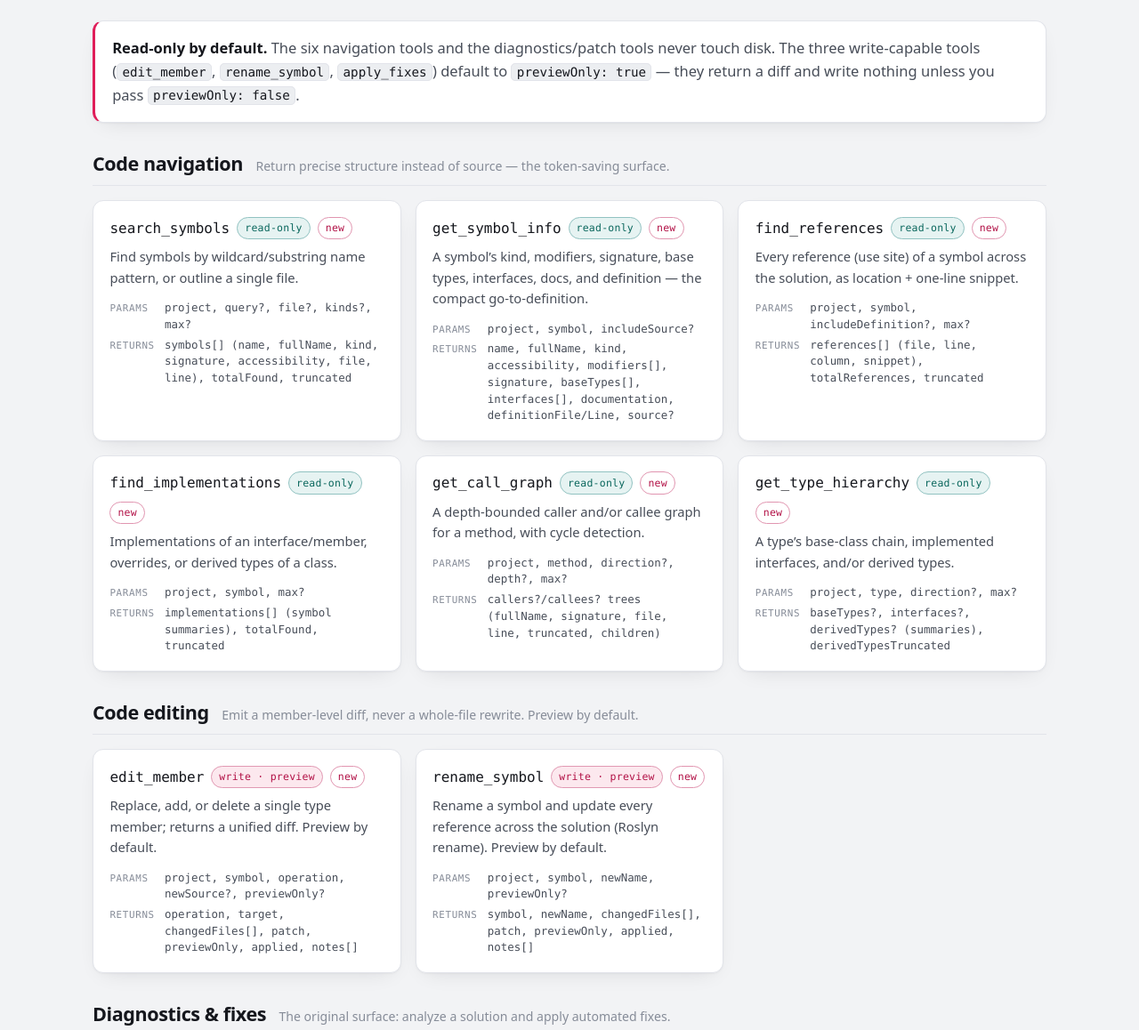
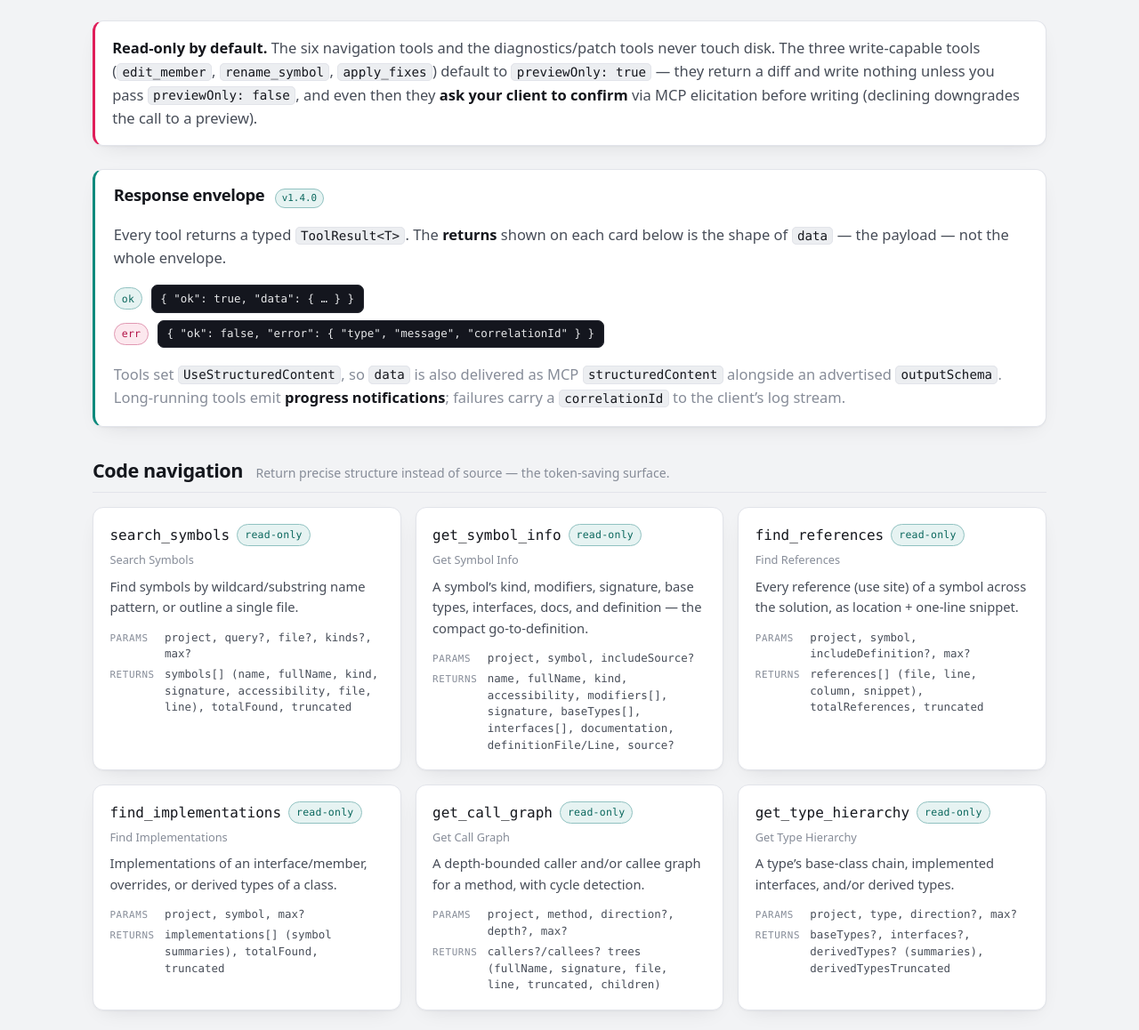
Before and after one commit to Atypical-Consulting/RoselineMCP, an Astro site in the folder website/: page /RoselineMCP/tools in a window 1280 px wide. Shown: the part 372-1530 px from the top of the page at 89% size. Built offline with nearby package versions, Linux system fonts and the light colour scheme; Astro itself is replaced by a stand-in of ours; no server answers.

Commit message:
docs(website): align tools page with the v1.4.0 contract
The tools page still showed the pre-1.4.0 flat response shape. Now:
- adds a response-envelope callout ({ ok, data } / { ok, error }, structured
  content + outputSchema)
- shows each tool's human Title and capability pills (progress, confirms via
  elicitation) — sourced from the actual [McpServerTool] annotations
- gives each tool an anchor id + self-link
- drops the stale "new" badges (those tools shipped in 1.3.0)

Also adds a hard rule to CLAUDE.md: when you change code you MUST check and
update the aligned docs in the same change (this drift is exactly why).

Co-Authored-By: Claude Opus 4.8 (1M context) <noreply@anthropic.com>

```diff
--- a/website/src/data/tools.ts
+++ b/website/src/data/tools.ts
@@ -2,86 +2,88 @@ export type ToolKind = 'read' | 'write' | 'diagnostics';
 
 export interface Tool {
   name: string;        // MCP wire name (snake_case)
+  title: string;       // human-readable Title advertised to clients (v1.4.0)
   group: string;
   kind: ToolKind;
   summary: string;
   params: string;
-  returns: string;
-  isNew?: boolean;
+  returns: string;     // shape of the `data` payload (nested inside the ToolResult envelope)
+  progress?: boolean;  // emits MCP progress notifications
+  confirms?: boolean;  // asks the client to confirm via elicitation before writing
 }
 
 export const tools: Tool[] = [
-  // ── New: code navigation (read-only, token-efficient) ──
+  // ── Code navigation (read-only, token-efficient) ──
   {
-    name: 'search_symbols', group: 'Code navigation', kind: 'read', isNew: true,
+    name: 'search_symbols', title: 'Search Symbols', group: 'Code navigation', kind: 'read',
     summary: 'Find symbols by wildcard/substring name pattern, or outline a single file.',
     params: 'project, query?, file?, kinds?, max?',
     returns: 'symbols[] (name, fullName, kind, signature, accessibility, file, line), totalFound, truncated',
   },
   {
-    name: 'get_symbol_info', group: 'Code navigation', kind: 'read', isNew: true,
+    name: 'get_symbol_info', title: 'Get Symbol Info', group: 'Code navigation', kind: 'read',
     summary: 'A symbol’s kind, modifiers, signature, base types, interfaces, docs, and definition — the compact go-to-definition.',
     params: 'project, symbol, includeSource?',
     returns: 'name, fullName, kind, accessibility, modifiers[], signature, baseTypes[], interfaces[], documentation, definitionFile/Line, source?',
   },
   {
-    name: 'find_references', group: 'Code navigation', kind: 'read', isNew: true,
+    name: 'find_references', title: 'Find References', group: 'Code navigation', kind: 'read',
     summary: 'Every reference (use site) of a symbol across the solution, as location + one-line snippet.',
     params: 'project, symbol, includeDefinition?, max?',
     returns: 'references[] (file, line, column, snippet), totalReferences, truncated',
   },
   {
-    name: 'find_implementations', group: 'Code navigation', kind: 'read', isNew: true,
+    name: 'find_implementations', title: 'Find Implementations', group: 'Code navigation', kind: 'read',
     summary: 'Implementations of an interface/member, overrides, or derived types of a class.',
     params: 'project, symbol, max?',
     returns: 'implementations[] (symbol summaries), totalFound, truncated',
   },
   {
-    name: 'get_call_graph', group: 'Code navigation', kind: 'read', isNew: true,
+    name: 'get_call_graph', title: 'Get Call Graph', group: 'Code navigation', kind: 'read',
     summary: 'A depth-bounded caller and/or callee graph for a method, with cycle detection.',
     params: 'project, method, direction?, depth?, max?',
     returns: 'callers?/callees? trees (fullName, signature, file, line, truncated, children)',
   },
   {
-    name: 'get_type_hierarchy', group: 'Code navigation', kind: 'read', isNew: true,
+    name: 'get_type_hierarchy', title: 'Get Type Hierarchy', group: 'Code navigation', kind: 'read',
     summary: 'A type’s base-class chain, implemented interfaces, and/or derived types.',
     params: 'project, type, direction?, max?',
     returns: 'baseTypes?, interfaces?, derivedTypes? (summaries), derivedTypesTruncated',
   },
-  // ── New: code editing (write, preview by default) ──
+  // ── Code editing (write, preview by default, confirms before writing) ──
   {
-    name: 'edit_member', group: 'Code editing', kind: 'write', isNew: true,
+    name: 'edit_member', title: 'Edit Member', group: 'Code editing', kind: 'write', confirms: true,
     summary: 'Replace, add, or delete a single type member; returns a unified diff. Preview by default.',
     params: 'project, symbol, operation, newSource?, previewOnly?',
     returns: 'operation, target, changedFiles[], patch, previewOnly, applied, notes[]',
   },
   {
-    name: 'rename_symbol', group: 'Code editing', kind: 'write', isNew: true,
+    name: 'rename_symbol', title: 'Rename Symbol', group: 'Code editing', kind: 'write', confirms: true, progress: true,
     summary: 'Rename a symbol and update every reference across the solution (Roslyn rename). Preview by default.',
     params: 'project, symbol, newName, previewOnly?',
     returns: 'symbol, newName, changedFiles[], patch, previewOnly, applied, notes[]',
   },
-  // ── Existing: diagnostics & fixes ──
+  // ── Diagnostics & fixes ──
   {
-    name: 'analyze_solution', group: 'Diagnostics & fixes', kind: 'diagnostics',
-    summary: 'Analyze an entire C# solution for diagnostics, with filtering. Also accepts an http(s) Git URL.',
+    name: 'analyze_solution', title: 'Analyze Solution', group: 'Diagnostics & fixes', kind: 'diagnostics', progress: true,
+    summary: 'Analyze an entire C# solution for diagnostics, with filtering. Also accepts an http(s) Git URL (the one open-world tool).',
     params: 'pathOrGit, branch?, include?, exclude?, severity?, maxDiagnostics?',
     returns: 'solution, projects, diagnosticSummary, topDiagnostics[]',
   },
   {
-    name: 'list_diagnostics', group: 'Diagnostics & fixes', kind: 'diagnostics',
+    name: 'list_diagnostics', title: 'List Diagnostics', group: 'Diagnostics & fixes', kind: 'diagnostics',
     summary: 'Detailed diagnostics for a project, with statistics and suggested fixable IDs.',
     params: 'project, ids?, files?, max?',
     returns: 'project, totalDiagnostics, diagnostics[], stats, suggestedFixableIds[]',
   },
   {
-    name: 'apply_fixes', group: 'Diagnostics & fixes', kind: 'write',
+    name: 'apply_fixes', title: 'Apply Fixes', group: 'Diagnostics & fixes', kind: 'write', confirms: true, progress: true,
     summary: 'Apply automated code fixes for diagnostic IDs. Preview by default.',
     params: 'project, ids, previewOnly?',
     returns: 'project, fixedCount, fixersApplied[], changedFiles[], patch, notes[], previewOnly',
   },
   {
-    name: 'create_patch', group: 'Diagnostics & fixes', kind: 'diagnostics',
+    name: 'create_patch', title: 'Create Patch', group: 'Diagnostics & fixes', kind: 'diagnostics',
     summary: 'Generate a unified diff between two text versions. Pure text, no filesystem.',
     params: 'before, after, fileName?, ignoreWhitespace?, ignoreCase?',
     returns: 'patch, hasChanges, linesAdded, linesRemoved, fileName, summary',
--- a/website/src/pages/tools.astro
+++ b/website/src/pages/tools.astro
@@ -25,7 +25,22 @@ const groupBlurb: Record<string, string> = {
           diagnostics/patch tools never touch disk. The three write-capable tools
           (<code>edit_member</code>, <code>rename_symbol</code>, <code>apply_fixes</code>) default to
           <code>previewOnly: true</code> — they return a diff and write nothing unless you pass
-          <code>previewOnly: false</code>.</p>
+          <code>previewOnly: false</code>, and even then they <strong>ask your client to confirm</strong>
+          via MCP elicitation before writing (declining downgrades the call to a preview).</p>
+      </div>
+
+      <div class="envelope">
+        <div class="env-head"><h2>Response envelope</h2><span class="v-tag mono">v1.4.0</span></div>
+        <p>Every tool returns a typed <code>ToolResult&lt;T&gt;</code>. The <strong>returns</strong> shown
+          on each card below is the shape of <code>data</code> — the payload — not the whole envelope.</p>
+        <div class="env-shapes">
+          <div class="env-row"><span class="pill read">ok</span><code class="mono">{`{ "ok": true, "data": { … } }`}</code></div>
+          <div class="env-row"><span class="pill write">err</span><code class="mono">{`{ "ok": false, "error": { "type", "message", "correlationId" } }`}</code></div>
+        </div>
+        <p class="muted" style="margin-bottom:0">Tools set <code>UseStructuredContent</code>, so
+          <code>data</code> is also delivered as MCP <code>structuredContent</code> alongside an advertised
+          <code>outputSchema</code>. Long-running tools emit <strong>progress notifications</strong>;
+          failures carry a <code>correlationId</code> to the client’s log stream.</p>
       </div>
 
       {groups.map((g) => (
@@ -33,12 +48,14 @@ const groupBlurb: Record<string, string> = {
           <div class="rg-head"><h2>{g}</h2><span class="rg-blurb">{groupBlurb[g]}</span></div>
           <div class="rgrid">
             {tools.filter((t) => t.group === g).map((t) => (
-              <div class="rcard">
+              <div class="rcard" id={t.name}>
                 <div class="rc-top">
-                  <code class="rc-name">{t.name}</code>
+                  <a class="rc-name mono" href={`#${t.name}`}>{t.name}</a>
                   <span class={`pill ${t.kind === 'write' ? 'write' : 'read'}`}>{kindLabel[t.kind]}</span>
-                  {t.isNew && <span class="pill new">new</span>}
+                  {t.progress && <span class="pill cap">progress</span>}
+                  {t.confirms && <span class="pill cap">confirms</span>}
                 </div>
+                <div class="rc-title">{t.title}</div>
                 <p class="rc-sum">{t.summary}</p>
                 <dl class="rc-io">
                   <dt>params</dt><dd class="mono">{t.params}</dd>
@@ -60,6 +77,18 @@ const groupBlurb: Record<string, string> = {
   </section>
 
   <style>
+    /* response-envelope callout */
+    .envelope { background: var(--surface); border: 1px solid var(--line); border-left: 3px solid var(--teal);
+      border-radius: 12px; padding: 1.15rem 1.3rem; margin: 1.6rem 0 2.4rem; box-shadow: var(--shadow); }
+    .env-head { display: flex; align-items: baseline; gap: .7rem; margin-bottom: .5rem; }
+    .env-head h2 { margin: 0; font-size: 1.15rem; }
+    .v-tag { font-size: .68rem; color: var(--teal-ink); border: 1px solid color-mix(in srgb, var(--teal) 38%, var(--line));
+      background: var(--teal-soft); border-radius: 999px; padding: .1rem .45rem; }
+    .env-shapes { display: flex; flex-direction: column; gap: .5rem; margin: .9rem 0; }
+    .env-row { display: flex; align-items: center; gap: .6rem; flex-wrap: wrap; }
+    .env-row code { background: var(--code-bg); color: var(--code-fg); border: 1px solid var(--code-line);
+      border-radius: 7px; padding: .3rem .6rem; font-size: .78rem; overflow-x: auto; }
+
     .rgroup { margin: 2.2rem 0; }
     .rg-head { display: flex; align-items: baseline; gap: .9rem; flex-wrap: wrap; margin-bottom: 1rem;
       padding-bottom: .6rem; border-bottom: 1px solid var(--line); }
@@ -68,9 +97,12 @@ const groupBlurb: Record<string, string> = {
     .rgrid { display: grid; grid-template-columns: repeat(auto-fill, minmax(320px, 1fr)); gap: 1rem; }
     .rcard { background: var(--surface); border: 1px solid var(--line); border-radius: 12px; padding: 1.1rem 1.15rem; box-shadow: var(--shadow); transition: border-color .12s ease, transform .12s ease; }
     .rcard:hover { border-color: color-mix(in srgb, var(--rose) 26%, var(--line)); transform: translateY(-2px); }
-    .rc-top { display: flex; align-items: center; gap: .5rem; flex-wrap: wrap; margin-bottom: .5rem; }
-    .rc-name { background: none; border: none; padding: 0; color: var(--ink); font-size: 1rem; font-weight: 500; }
-    .pill.new { color: var(--rose-ink); border-color: color-mix(in srgb, var(--rose) 40%, var(--line)); }
+    .rc-top { display: flex; align-items: center; gap: .5rem; flex-wrap: wrap; margin-bottom: .3rem; }
+    .rc-name { background: none; border: none; padding: 0; color: var(--ink); font-size: 1rem; font-weight: 500; scroll-margin-top: 80px; }
+    .rc-name:hover { color: var(--rose-ink); text-decoration: none; }
+    .rcard:target { border-color: color-mix(in srgb, var(--rose) 45%, var(--line)); }
+    .pill.cap { color: var(--teal-ink); border-color: color-mix(in srgb, var(--teal) 34%, var(--line)); background: var(--teal-soft); }
+    .rc-title { font-size: .8rem; color: var(--muted); margin-bottom: .5rem; }
     .rc-sum { margin: 0 0 .8rem; font-size: .92rem; }
     .rc-io { margin: 0; display: grid; grid-template-columns: auto 1fr; gap: .25rem .7rem; align-items: baseline; }
     .rc-io dt { font-family: var(--mono); font-size: .68rem; text-transform: uppercase; letter-spacing: .06em; color: var(--muted); }
```
Also changed, not shown: CLAUDE.md (+21 -0 lines), CHANGELOG.md.
